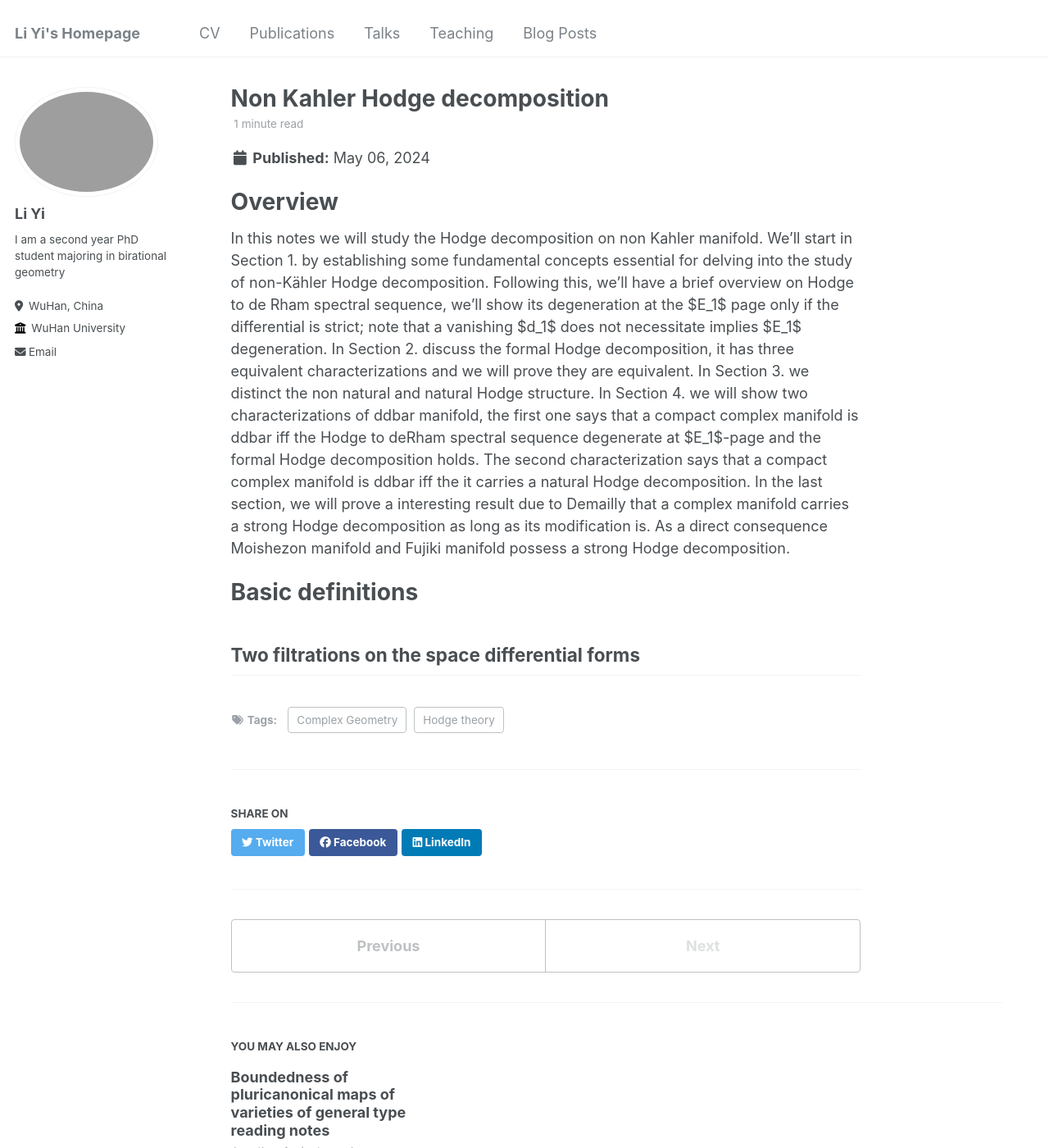
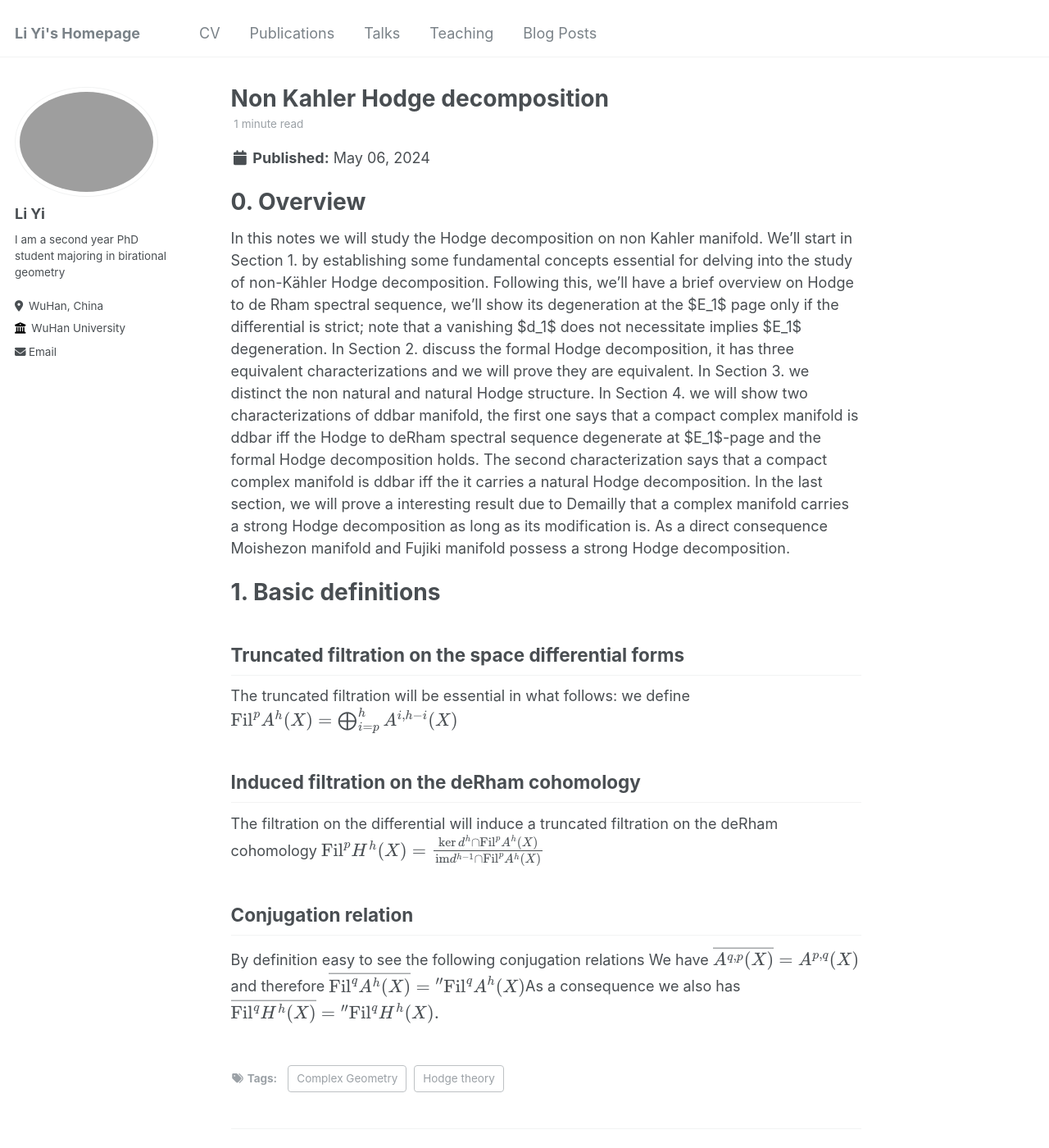
Before and after one commit to YiLimath/YiLimath.github.io, a Jekyll site: the page built from _posts/2015-08-14-blog-post-4.md, in a window 1280 px wide and 1400 px high. Shown: the whole window at 82% size. Built offline with Jekyll 4.4.1, drawn with Linux system fonts in a browser that asks for light colours.

Commit message:
Update 2015-08-14-blog-post-4.md

```diff
--- a/_posts/2015-08-14-blog-post-4.md
+++ b/_posts/2015-08-14-blog-post-4.md
@@ -8,10 +8,22 @@ tags:
 ---
 
 
-# Overview
+# 0. Overview
 
 In this notes we will study the Hodge decomposition on non Kahler manifold. We'll start in Section 1. by establishing some fundamental concepts essential for delving into the study of non-Kähler Hodge decomposition. Following this, we'll have a brief overview on Hodge to de Rham spectral sequence, we'll show its degeneration at the $E_1$ page only if the differential is strict; note that a vanishing $d_1$ does not necessitate implies $E_1$ degeneration. In Section 2. discuss the formal Hodge decomposition, it has three equivalent characterizations and we will prove they are equivalent. In Section 3. we distinct the non natural and natural Hodge structure. In Section 4. we will show two characterizations of ddbar manifold, the first one says that a compact complex manifold is ddbar iff the Hodge to deRham spectral sequence degenerate at $E_1$-page and the formal Hodge decomposition holds. The second characterization says that a compact complex manifold is ddbar iff the it carries a natural Hodge decomposition. In the last section, we will prove a interesting result due to Demailly that a complex manifold carries a strong Hodge decomposition as long as its modification is. As a direct consequence Moishezon manifold and Fujiki manifold possess a strong Hodge decomposition.
 
-# Basic definitions
+# 1. Basic definitions
 
-## Two filtrations on the space differential forms
+## Truncated filtration on the space differential forms
+
+The truncated filtration will be essential in what follows: we define $$\text{Fil}^p A^h(X)=\bigoplus_{i=p}^h A^{i, h-i}(X)$$
+
+## Induced filtration on the deRham cohomology
+
+The filtration on the differential will induce a truncated filtration on the deRham cohomology
+$$\text{Fil}^pH^h(X) = \frac{\ker d^h \cap \text{Fil}^p A^h(X)}{\text{im} d^{h-1} \cap \text{Fil}^p A^h(X)}$$
+
+
+## Conjugation relation
+By definition easy to see the following conjugation relations
+We have $$\overline{A^{q, p}(X)}=A^{p, q}(X)$$and therefore $$\overline{\text{Fil}^q A^h(X)}={ }^{\prime \prime} \text{Fil}^q A^h(X)$$As a consequence we also has $$\overline{\text{Fil}^q H^h(X)}={ }^{\prime \prime} \text{Fil}^q H^h(X) .$$
```
